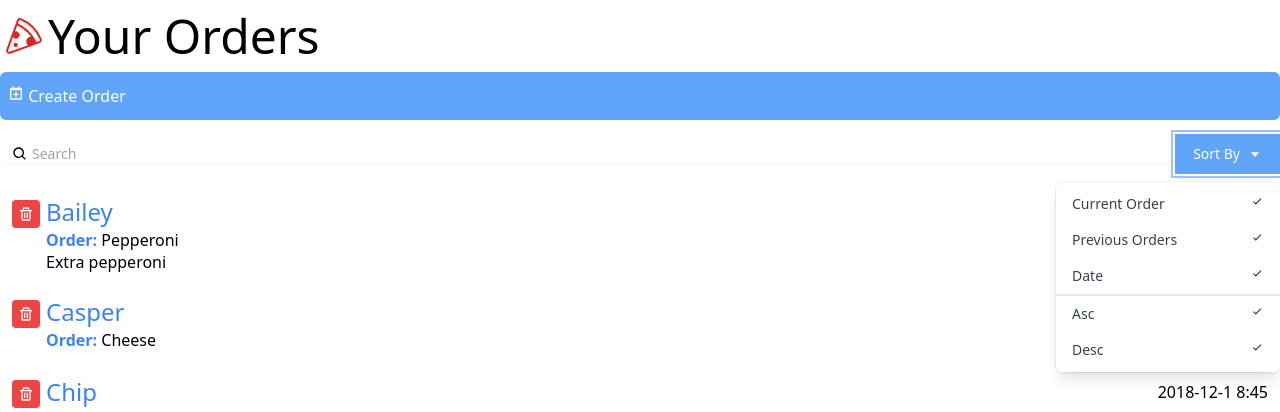
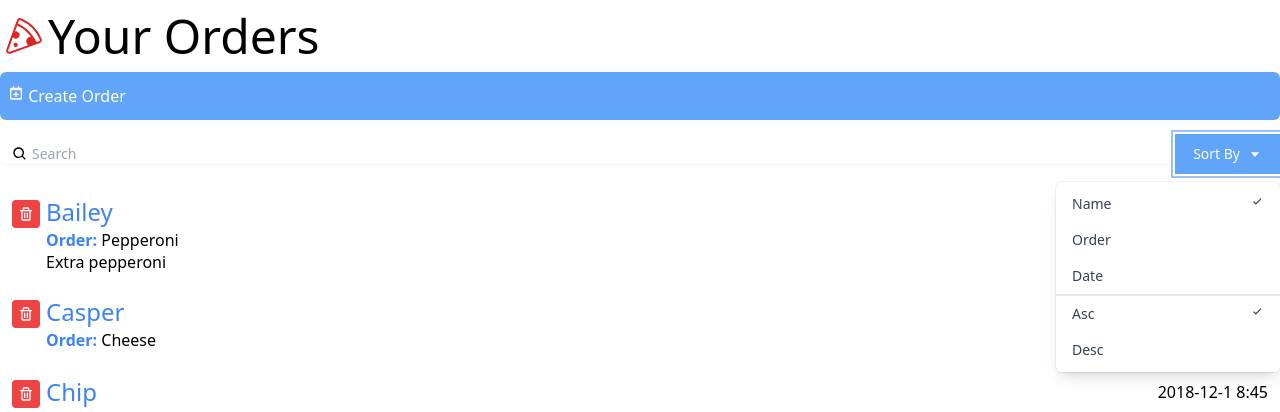
Before and after one commit to emmadickenson2/pizza_website, a React (Create React App) app in the folder pizzaapp/: page / in a window 1280 px wide. Both pictures are taken after a click on the button "Sort By". Shown: the top 412 px of the page. Built offline with nearby package versions, Linux system fonts and the light colour scheme; the HTML template or start-up script is replaced by a standard one.

Commit message:
added sorting to interface

```diff
--- a/pizzaapp/src/App.js
+++ b/pizzaapp/src/App.js
@@ -45,7 +45,12 @@ function App() {
         <CiPizza className="inline-block text-red-600 align-top"/>Your Orders</h1>
         <AddOrder />
       <Search query={query}
-      onQueryChange={myQuery => setQuery(myQuery)}/>
+      onQueryChange={myQuery => setQuery(myQuery)}
+      orderBy={orderBy}
+      onOrderByChange={mySort => setOrderBy(mySort)}
+      sortBy={sortBy}
+      onSortByChange={mySort => setSortBy(mySort)}
+      />
 
       <ul className="divie-y divide-gray-200">
         {filteredOrders
--- a/pizzaapp/src/components/Search.js
+++ b/pizzaapp/src/components/Search.js
@@ -1,7 +1,7 @@
 import {BiSearch, BiCaretDown, BiCheck} from "react-icons/bi"
 import { useState } from 'react';
 
-const DropDown = ({ toggle }) => {
+const DropDown = ({ toggle, sortBy, onSortByChange, orderBy, onOrderByChange }) => {
   if (!toggle) {
     return null;
   }
@@ -9,27 +9,27 @@ const DropDown = ({ toggle }) => {
     <div className="origin-top-right absolute right-0 mt-2 w-56
       rounded-md shadow-lg bg-white ring-1 ring-black ring-opacity-5">
       <div className="py-1" role="menu" aria-orientation="vertical" aria-labelledby="options-menu">
-        <div
+        <div onClick={() => onSortByChange('name')}
           className="px-4 py-2 text-sm text-gray-700 hover:bg-gray-100 hover:text-gray-900 flex justify-between cursor-pointer"
-          role="menuitem">Current Order <BiCheck /></div>
-        <div
+          role="menuitem">Name { (sortBy === 'name') && <BiCheck />}</div>
+        <div onClick={() => onSortByChange('order')}
           className="px-4 py-2 text-sm text-gray-700 hover:bg-gray-100 hover:text-gray-900 flex justify-between cursor-pointer"
-          role="menuitem">Previous Orders  <BiCheck /></div>
-        <div
+          role="menuitem">Order  { (sortBy === 'order') && <BiCheck />}</div>
+        <div onClick={() => onSortByChange('orderDate')}
           className="px-4 py-2 text-sm text-gray-700 hover:bg-gray-100 hover:text-gray-900 flex justify-between cursor-pointer"
-          role="menuitem">Date <BiCheck /></div>
-        <div
+          role="menuitem">Date { (sortBy === 'orderDate') && <BiCheck />}</div>
+        <div onClick={() => onOrderByChange('asc')}
           className="px-4 py-2 text-sm text-gray-700 hover:bg-gray-100 hover:text-gray-900 flex justify-between cursor-pointer border-gray-1 border-t-2"
-          role="menuitem">Asc <BiCheck /></div>
-        <div
+          role="menuitem">Asc { (orderBy === 'asc') && <BiCheck />}</div>
+        <div onClick={() => onOrderByChange('desc')}
           className="px-4 py-2 text-sm text-gray-700 hover:bg-gray-100 hover:text-gray-900 flex justify-between cursor-pointer"
-          role="menuitem">Desc <BiCheck /></div>
+          role="menuitem">Desc { (orderBy === 'desc') && <BiCheck />}</div>
       </div>
     </div>
   )
 }
 
-const Search = ({query, onQueryChange}) => {
+const Search = ({query, onQueryChange, sortBy, onSortByChange, orderBy, onOrderByChange}) => {
   let [toggleSort, setToggleSort] = useState(false)
     return (
         <div className="py-5">
@@ -47,7 +47,12 @@ const Search = ({query, onQueryChange}) => {
                 className="justify-center px-4 py-2 bg-blue-400 border-2 border-blue-400 text-sm text-white hover:bg-blue-700 focus:outline-none focus:ring-2 focus:ring-offset-2 flex items-center" id="options-menu" aria-haspopup="true" aria-expanded="true">
                 Sort By <BiCaretDown className="ml-2" />
               </button>
-              <DropDown toggle={toggleSort} />
+              <DropDown toggle={toggleSort}
+                sortBy={sortBy}
+                onSortByChange={mySort => onSortByChange(mySort)}
+                orderBy={orderBy}
+                onOrderByChange={myOrder => onOrderByChange(myOrder)}
+              />
             </div>
           </div>
         </div>
```
